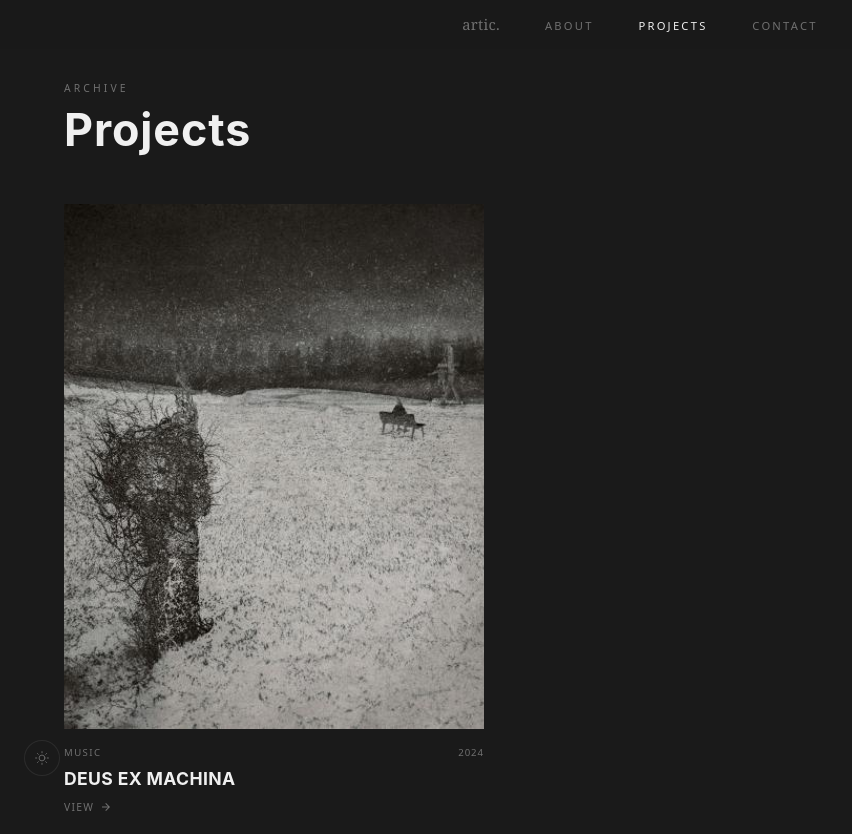
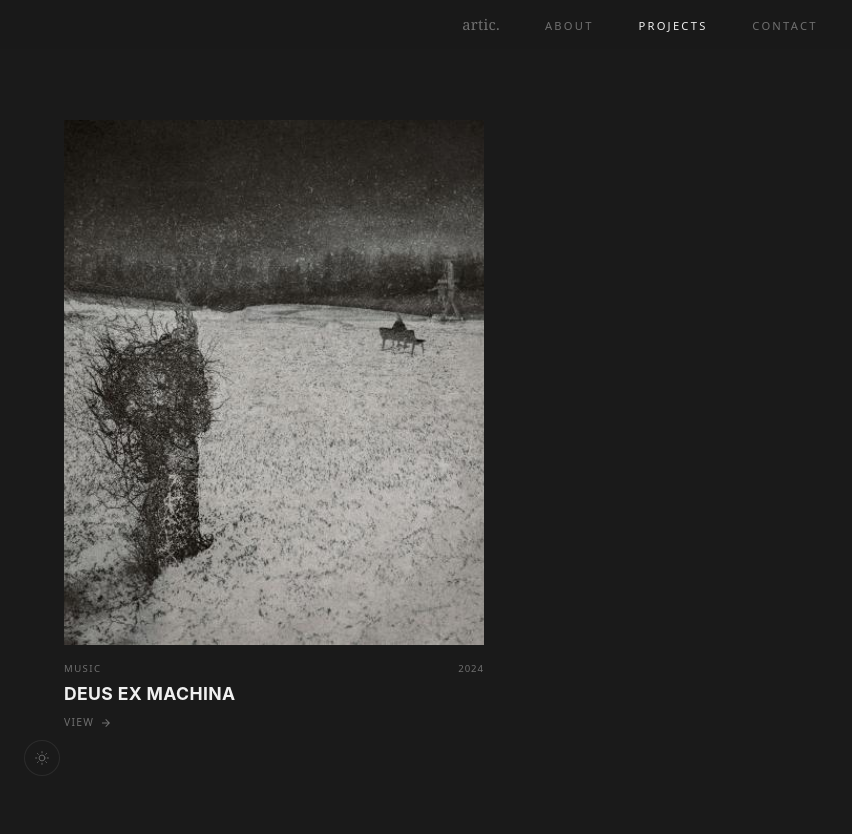
Before and after one commit to dev-artic/official_website, a plain HTML site: page projects/index.html in a window 1280 px wide. Shown: the top 834 px of the page, without its empty margins (0-852 px from the left). Drawn offline with Linux system fonts and the light colour scheme; a web font is replaced by a local one.

Commit message:
feat: remove left-aligned subpage headers, and implement premium sub-page transition overlay with cascading staggered content reveals

```diff
--- a/css/design-system.css
+++ b/css/design-system.css
@@ -412,3 +412,59 @@ img { display: block; max-width: 100%; }
     transition-delay: 0.34s;
   }
 }
+
+/* ── 7. Premium Sub-page Landing Transition Overlay ── */
+.subpage-transition-overlay {
+  position: fixed;
+  top: 0; left: 0; right: 0; bottom: 0;
+  width: 100vw;
+  height: 100vh;
+  background-color: var(--bg-primary);
+  display: flex;
+  justify-content: center;
+  align-items: center;
+  z-index: 9999;
+  opacity: 1;
+  transition: opacity 0.6s var(--ease-out-expo);
+  pointer-events: auto;
+}
+
+.subpage-transition-title {
+  font-family: var(--font-logo);
+  font-size: clamp(2rem, 5vw, 3.5rem);
+  font-weight: 400;
+  letter-spacing: 0.15em;
+  color: var(--text-primary);
+  opacity: 0;
+  transform: translateY(16px);
+  transition: opacity 0.6s var(--ease-out-expo), transform 0.6s var(--ease-out-expo);
+  text-align: center;
+}
+
+.subpage-transition-overlay.active .subpage-transition-title {
+  opacity: 1;
+  transform: translateY(0);
+}
+
+.subpage-transition-overlay.fade-out {
+  opacity: 0;
+  pointer-events: none;
+}
+
+.subpage-transition-overlay.fade-out .subpage-transition-title {
+  opacity: 0;
+  transform: translateY(-16px);
+}
+
+/* ── Cascading Page Content Reveal ── */
+.reveal-item {
+  opacity: 0 !important;
+  transform: translateY(20px) !important;
+  transition: opacity 0.8s var(--ease-out-expo), transform 0.8s var(--ease-out-expo);
+}
+
+.reveal-active .reveal-item,
+.reveal-item.revealed {
+  opacity: 1 !important;
+  transform: translateY(0) !important;
+}
--- a/js/shared.js
+++ b/js/shared.js
@@ -109,13 +109,83 @@ function initMobileNav() {
   });
 }
 
-// ── 5. Init ──
+// ── 5. Sub-page Landing Transition Overlay ──
+function initSubpageTransition() {
+  const mainContent = document.querySelector('.about-content, .container, .contact-wrap');
+  if (!mainContent) return;
+
+  // Do NOT run on homepage
+  if (document.getElementById('hero-logo') || document.querySelector('.logo-split')) {
+    return;
+  }
+
+  // Determine sub-page title
+  let titleText = "";
+  const activeNav = document.querySelector('.nav-link.active');
+  if (activeNav) {
+    titleText = activeNav.textContent.trim();
+  } else {
+    let docTitle = document.title;
+    if (docTitle.includes('|')) docTitle = docTitle.split('|')[0];
+    if (docTitle.includes('—')) docTitle = docTitle.split('—')[0];
+    titleText = docTitle.trim();
+  }
+  titleText = titleText.toUpperCase();
+
+  // Create overlay element
+  const transitionOverlay = document.createElement('div');
+  transitionOverlay.className = 'subpage-transition-overlay';
+  transitionOverlay.innerHTML = `
+    <div class="subpage-transition-title">${titleText}</div>
+  `;
+  document.body.appendChild(transitionOverlay);
+
+  // Collect target reveal items
+  let items = [];
+  if (document.querySelector('.about-content')) {
+    items = Array.from(document.querySelectorAll('.about-row'));
+  } else if (document.querySelector('.container')) {
+    items = Array.from(document.querySelectorAll('.project-card'));
+  } else if (document.querySelector('.contact-wrap')) {
+    items = Array.from(document.querySelectorAll('.contact-email'));
+  }
+
+  items.forEach((item, index) => {
+    item.classList.add('reveal-item');
+    // Staggered delay: starting after the overlay begins fading out (0.9s)
+    item.style.transitionDelay = `${0.3 + index * 0.15}s`;
+  });
+
+  // Trigger animations
+  requestAnimationFrame(() => {
+    // Show title text
+    transitionOverlay.classList.add('active');
+
+    // After 0.9s, fade out the overlay
+    setTimeout(() => {
+      transitionOverlay.classList.add('fade-out');
+
+      // Reveal the main content items one by one
+      mainContent.classList.add('reveal-active');
+      items.forEach(item => item.classList.add('revealed'));
+    }, 900);
+
+    // After 1.5s, completely remove overlay
+    setTimeout(() => {
+      transitionOverlay.style.display = 'none';
+      transitionOverlay.remove();
+    }, 1500);
+  });
+}
+
+// ── 6. Init ──
 document.addEventListener('DOMContentLoaded', () => {
   const btn = document.getElementById('theme-toggle');
   if (btn) btn.addEventListener('click', toggleTheme);
 
   initSubpageNav();
   initMobileNav();
+  initSubpageTransition();
 });
 
 // Apply theme before DOM ready
--- a/projects/index.html
+++ b/projects/index.html
@@ -30,12 +30,6 @@
   </nav>
 
   <div class="container animate-fade-in">
-
-    <!-- Page Title -->
-    <section class="gallery-intro">
-      <span class="curator-tag">Archive</span>
-      <h1 class="gallery-title">Projects</h1>
-    </section>
 
     <!-- Horizontal Scroll Carousel -->
     <div class="projects-carousel" id="projects-carousel">
--- a/projects/style.css
+++ b/projects/style.css
@@ -21,41 +21,10 @@ body {
   width: 100%;
   max-width: var(--max-width);
   margin: 0 auto;
-  padding: 0 var(--gutter);
+  padding: clamp(100px, 15vh, 180px) var(--gutter) 0 var(--gutter);
   display: flex;
   flex-direction: column;
   flex-grow: 1;
-}
-
-/* ── 1. Spacing for floating nav ── */
-.gallery-intro {
-  margin-top: 70px; /* space for floating nav */
-}
-
-/* ── 2. Page Title ── */
-.gallery-intro {
-  margin-top: var(--space-xl);
-  margin-bottom: var(--space-lg);
-}
-
-.curator-tag {
-  font-family: var(--font-sans);
-  font-size: 0.65rem;
-  font-weight: 400;
-  text-transform: uppercase;
-  letter-spacing: 0.3em;
-  color: var(--text-muted);
-  margin-bottom: var(--space-xs);
-  display: block;
-}
-
-.gallery-title {
-  font-family: var(--font-serif);
-  font-size: clamp(1.8rem, 4vw, 2.8rem);
-  font-weight: 700;
-  letter-spacing: 0.02em;
-  color: var(--text-primary);
-  line-height: 1.15;
 }
 
 /* ── 3. Horizontal Scroll Carousel ── */
```
